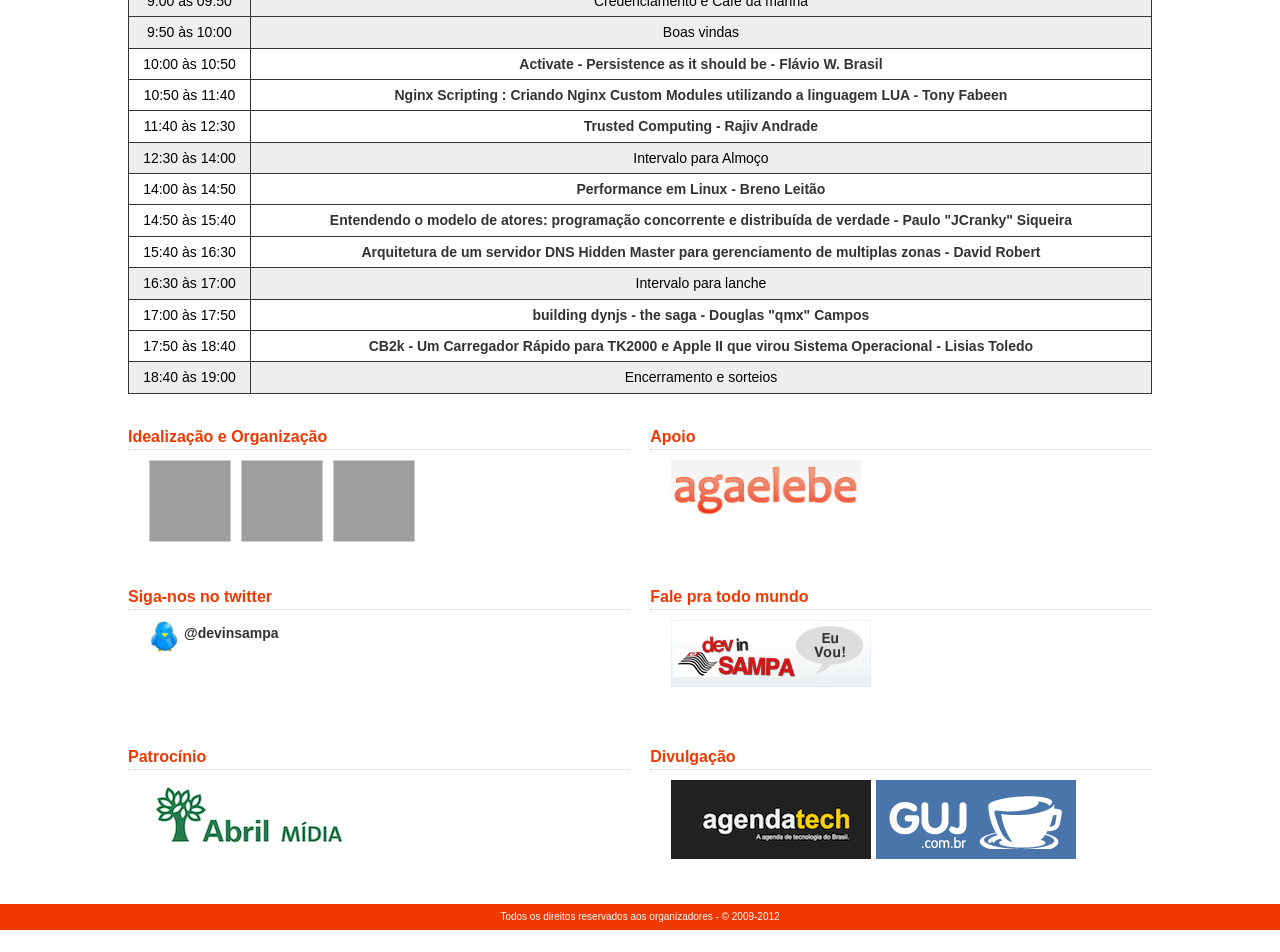
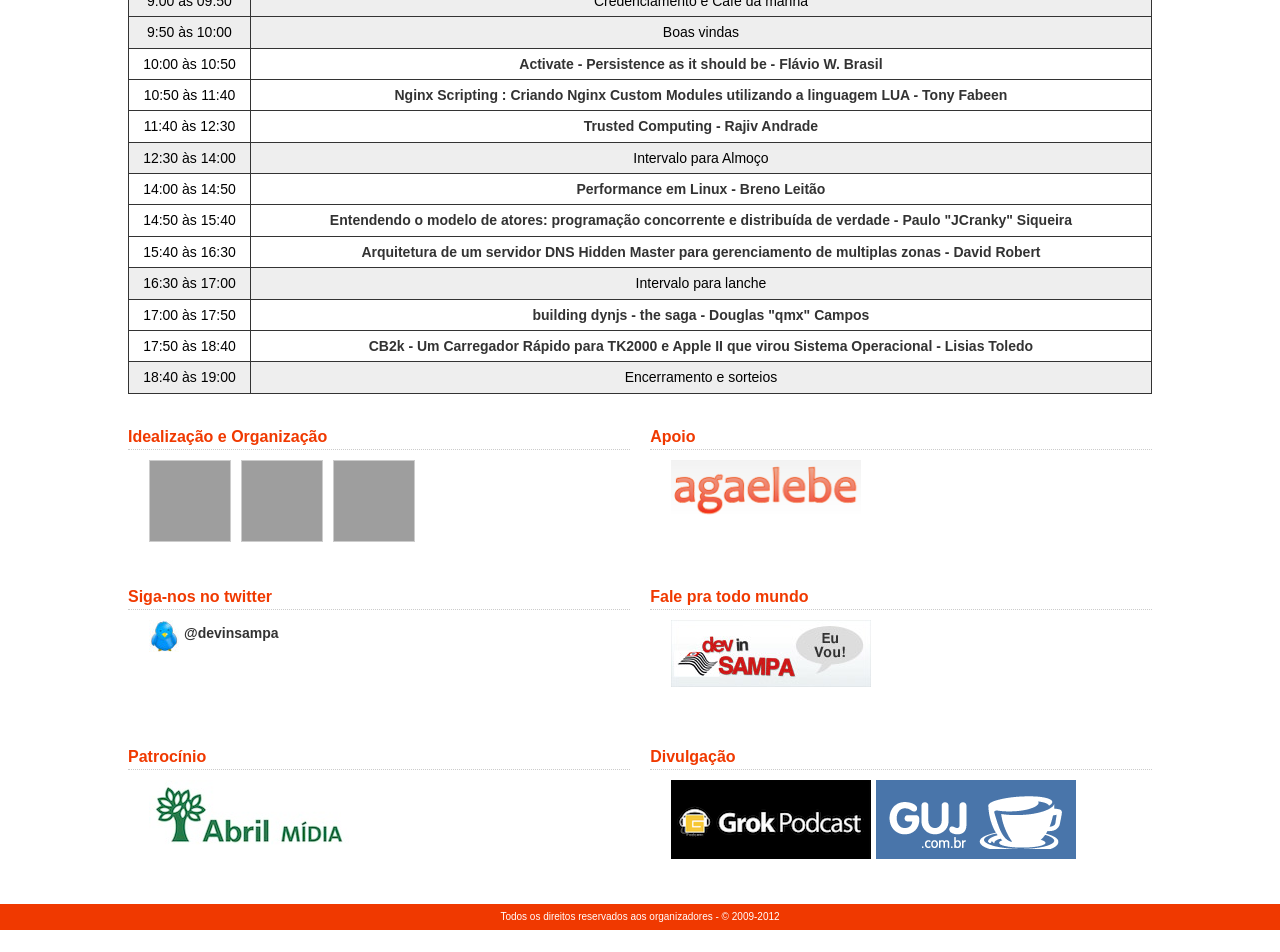
Before and after one commit to devinsampa/devinsampa.github.io, a Jekyll site: the page built from index.html, in a window 1280 px wide. Shown: the part 1287-2239 px from the top of the page. Built offline with Jekyll 4.4.1, drawn with Linux system fonts in a browser that asks for light colours; nearby versions of some CDN libraries; grey boxes are pictures that could not be loaded.

Commit message:
Substituido AgendaTech pelo GrokPodcast como apoio

```diff
--- a/_includes/lateral.html
+++ b/_includes/lateral.html
@@ -36,7 +36,7 @@
 	<section id="divulgacao">
 		<h2>Divulgação</h2>
 		<ul>
-			<li id="agendatech"><a href="http://agendatech.com.br/eventos/tecnologia/2012/dev-in-sampa" class="hide-text" title="Anúncio do Dev in Sampa no Agendatech">Agendatech</a></li>
+			<li id="grokpodcast"><a href="http://grokpodcast.com/" class="hide-text" title="Site do GrokPodcast">GrokPodcast</a></li>
 			<li id="guj"><a href="http://www.guj.com.br/java/277459-dev-in-sampa-2012" class="hide-text" title="Anúncio do Dev in Sampa no GUJ">GUJ</a></li>
 		</ul>
 	</section>
```
Also changed, not shown: images/logo_grok.png (added).
